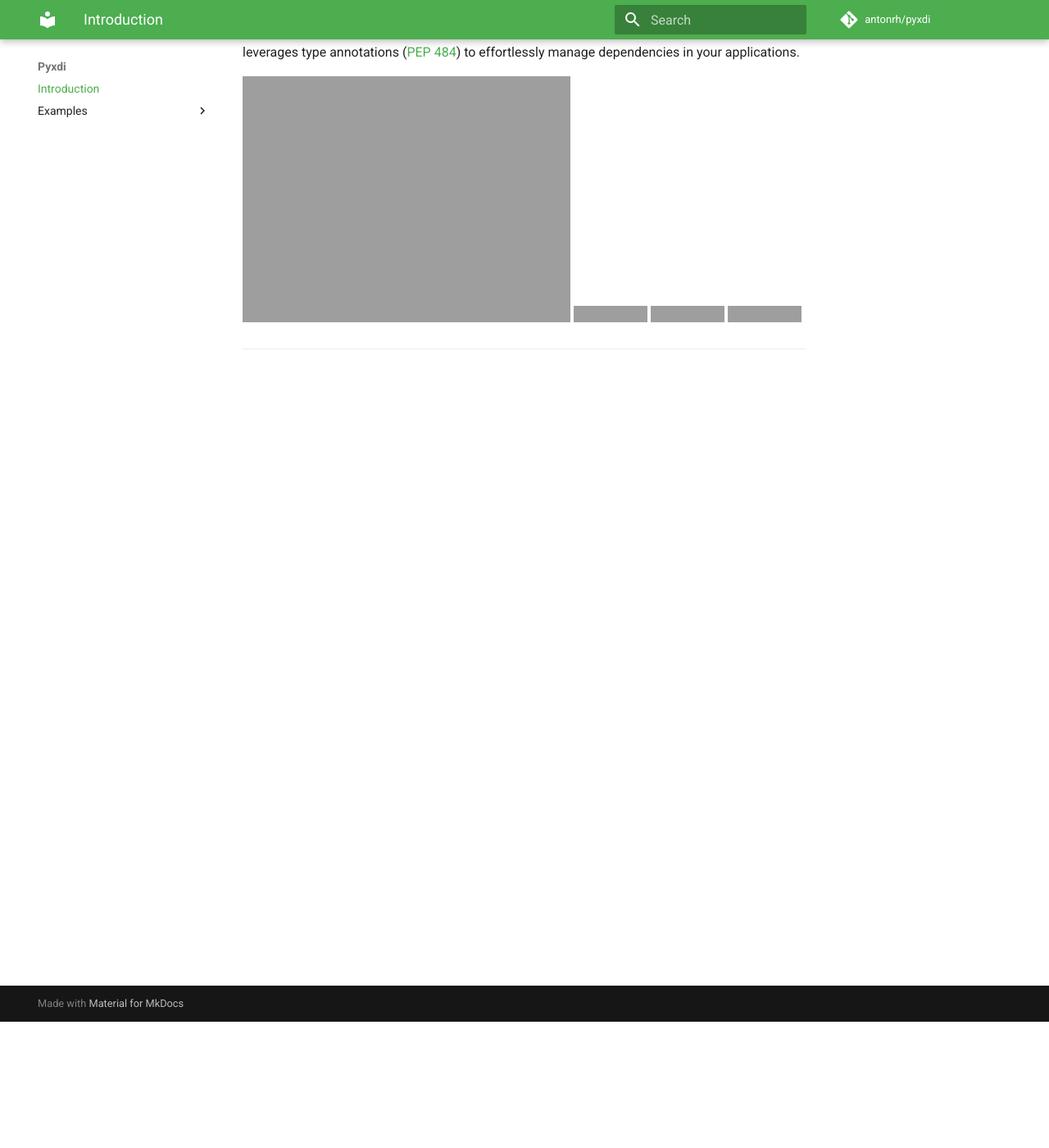
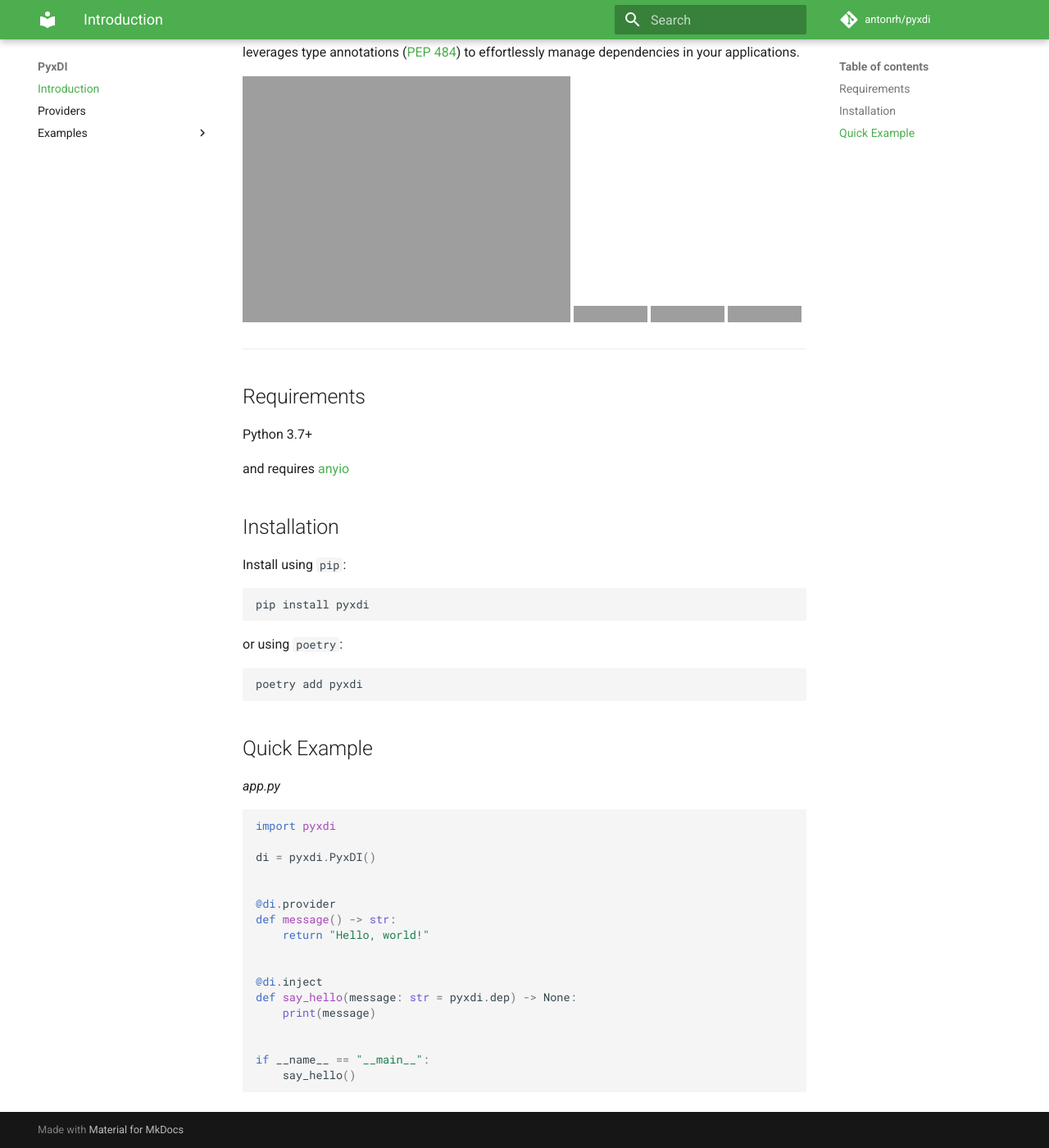
Before and after one commit to antonrh/anydi, an MkDocs documentation site: the page built from docs/index.md, in a window 1280 px wide and 1400 px high, scrolled down 154 px. Shown: the whole window at 82% size. Built offline with MkDocs 1.6.1 and Material for MkDocs 9.7.7, drawn with Linux system fonts in a browser that asks for light colours; comment, search, counter and statistics services are not loaded; grey boxes are pictures that could not be loaded.

Commit message:
Add providers docs

````diff
--- a/docs/index.md
+++ b/docs/index.md
@@ -1,6 +1,6 @@
-# Pyxdi
+# PyxDI
 
-`Pyxdi` is a modern, lightweight and async-friendly Python Dependency Injection library that leverages type annotations ([PEP 484](https://peps.python.org/pep-0484/))
+`PyxDI` is a modern, lightweight and async-friendly Python Dependency Injection library that leverages type annotations ([PEP 484](https://peps.python.org/pep-0484/))
 to effortlessly manage dependencies in your applications.
 
 [![CI](https://github.com/antonrh/pyxdi/actions/workflows/ci.yml/badge.svg)](https://github.com/antonrh/pyxdi/actions/workflows/ci.yml)
@@ -9,3 +9,47 @@ to effortlessly manage dependencies in your applications.
 [![Code style: black](https://img.shields.io/badge/code%20style-black-000000.svg)](https://github.com/psf/black)
 
 ---
+
+## Requirements
+
+Python 3.7+
+
+and requires [anyio](https://github.com/agronholm/anyio)
+
+## Installation
+
+Install using `pip`:
+
+```shell
+pip install pyxdi
+```
+
+or using `poetry`:
+
+```shell
+poetry add pyxdi
+```
+
+## Quick Example
+
+*app.py*
+
+```python
+import pyxdi
+
+di = pyxdi.PyxDI()
+
+
+@di.provider
+def message() -> str:
+    return "Hello, world!"
+
+
+@di.inject
+def say_hello(message: str = pyxdi.dep) -> None:
+    print(message)
+
+
+if __name__ == "__main__":
+    say_hello()
+```
--- a/mkdocs.yml
+++ b/mkdocs.yml
@@ -1,4 +1,4 @@
-site_name: Pyxdi
+site_name: PyxDI
 site_description: Dependence Injection library
 site_author: Anton Ruhlov
 site_url: https://github.com/antonrh/pyxdi
@@ -15,6 +15,7 @@ edit_uri: ""
 
 nav:
   - Introduction: index.md
+  - Providers: providers.md
   - Examples:
       - Basic: examples/basic.md
       - Click: examples/click.md
@@ -25,3 +26,10 @@ nav:
       - FastAPI: examples/fastapi.md
       - FastAPI + SQLAlchemy: examples/fastapi_sqlalchemy.md
       - Django: examples/django.md
+
+markdown_extensions:
+  - admonition
+  - pymdownx.highlight
+  - pymdownx.superfences
+  - pymdownx.tabbed:
+      alternate_style: true
````
Also changed, not shown: README.md (+11 -7 lines), docs/providers.md (added, +341 -0 lines).
